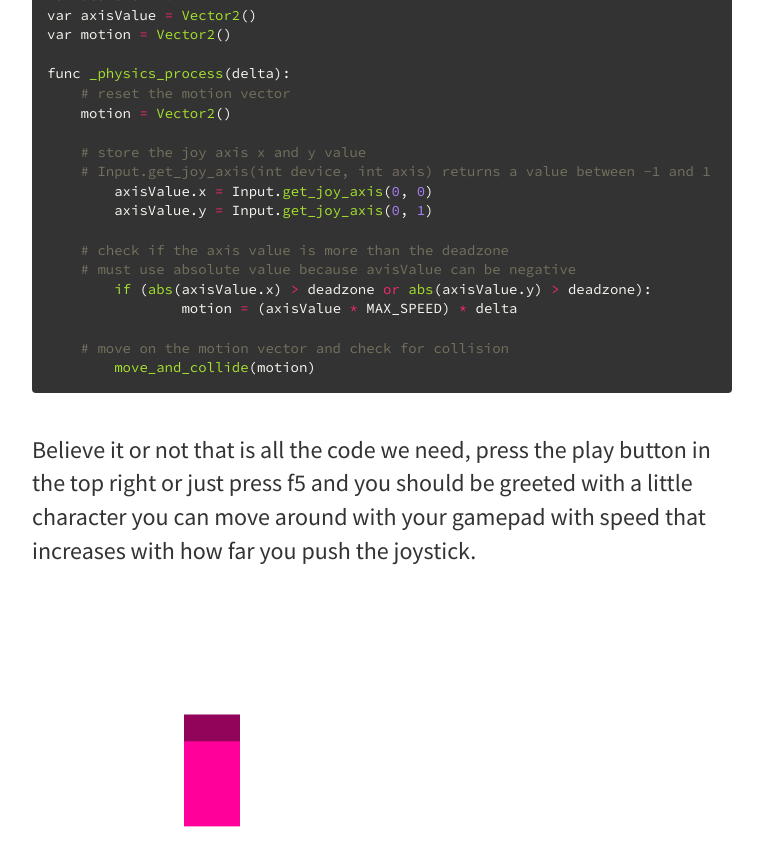
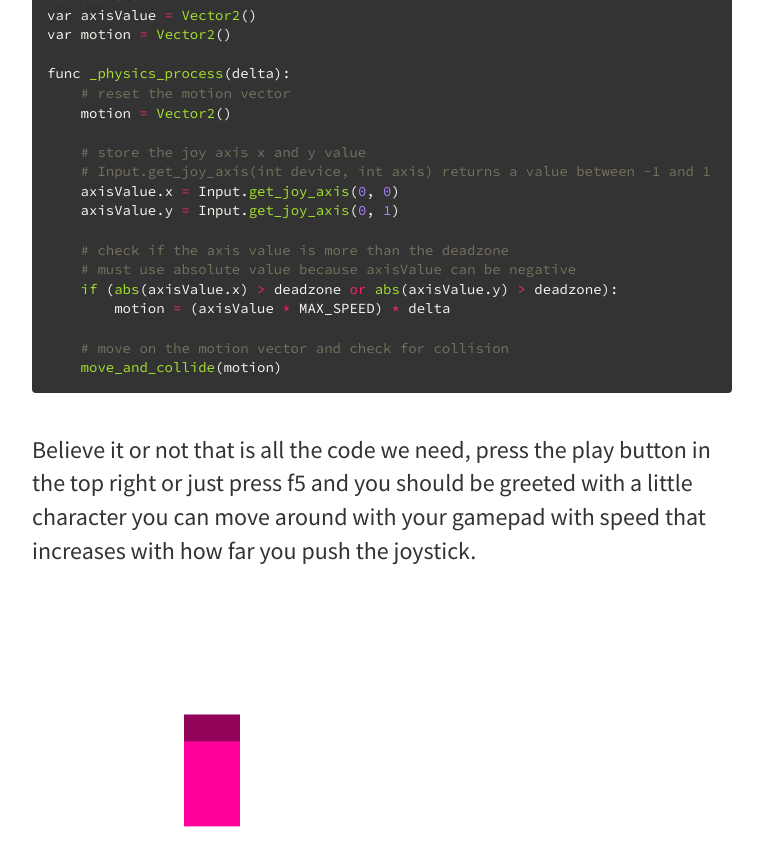
Before and after one commit to Dolichomps/dolichomps.github.io, a Jekyll site: the page built from _posts/2018-01-31-xbox-axis-control.md, in a window 1280 px wide and 900 px high, scrolled down 2285 px. Shown: the top 866 px of the window, without its empty margins (258-1021 px from the left). Built offline with Jekyll 4.4.1, drawn with Linux system fonts in a browser that asks for light colours; nearby versions of some CDN libraries.

Commit message:
fix spelling and indentation error

```diff
--- a/_posts/2018-01-31-xbox-axis-control.md
+++ b/_posts/2018-01-31-xbox-axis-control.md
@@ -43,16 +43,16 @@ func _physics_process(delta):
 
     # store the joy axis x and y value
     # Input.get_joy_axis(int device, int axis) returns a value between -1 and 1
-	axisValue.x = Input.get_joy_axis(0, 0)
-	axisValue.y = Input.get_joy_axis(0, 1)
+    axisValue.x = Input.get_joy_axis(0, 0)
+    axisValue.y = Input.get_joy_axis(0, 1)
 
     # check if the axis value is more than the deadzone
-    # must use absolute value because avisValue can be negative
-	if (abs(axisValue.x) > deadzone or abs(axisValue.y) > deadzone):
-		motion = (axisValue * MAX_SPEED) * delta
+    # must use absolute value because axisValue can be negative
+    if (abs(axisValue.x) > deadzone or abs(axisValue.y) > deadzone):
+        motion = (axisValue * MAX_SPEED) * delta
 
     # move on the motion vector and check for collision
-	move_and_collide(motion)
+    move_and_collide(motion)
 {% endhighlight %}
 
 Believe it or not that is all the code we need, press the play button in the top right or just press f5 and you should be greeted with a little character you can move around with your gamepad with speed that increases with how far you push the joystick.
```
